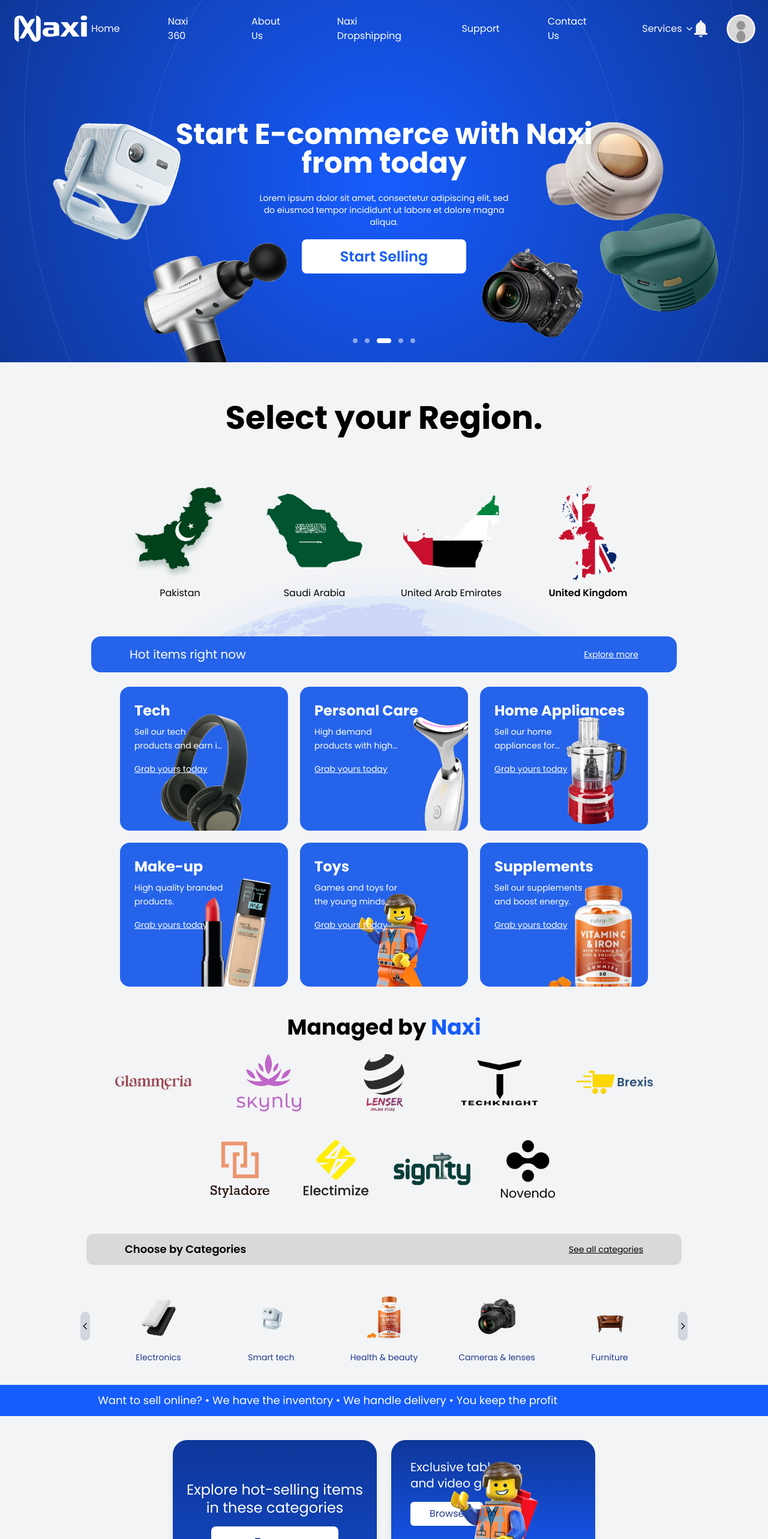
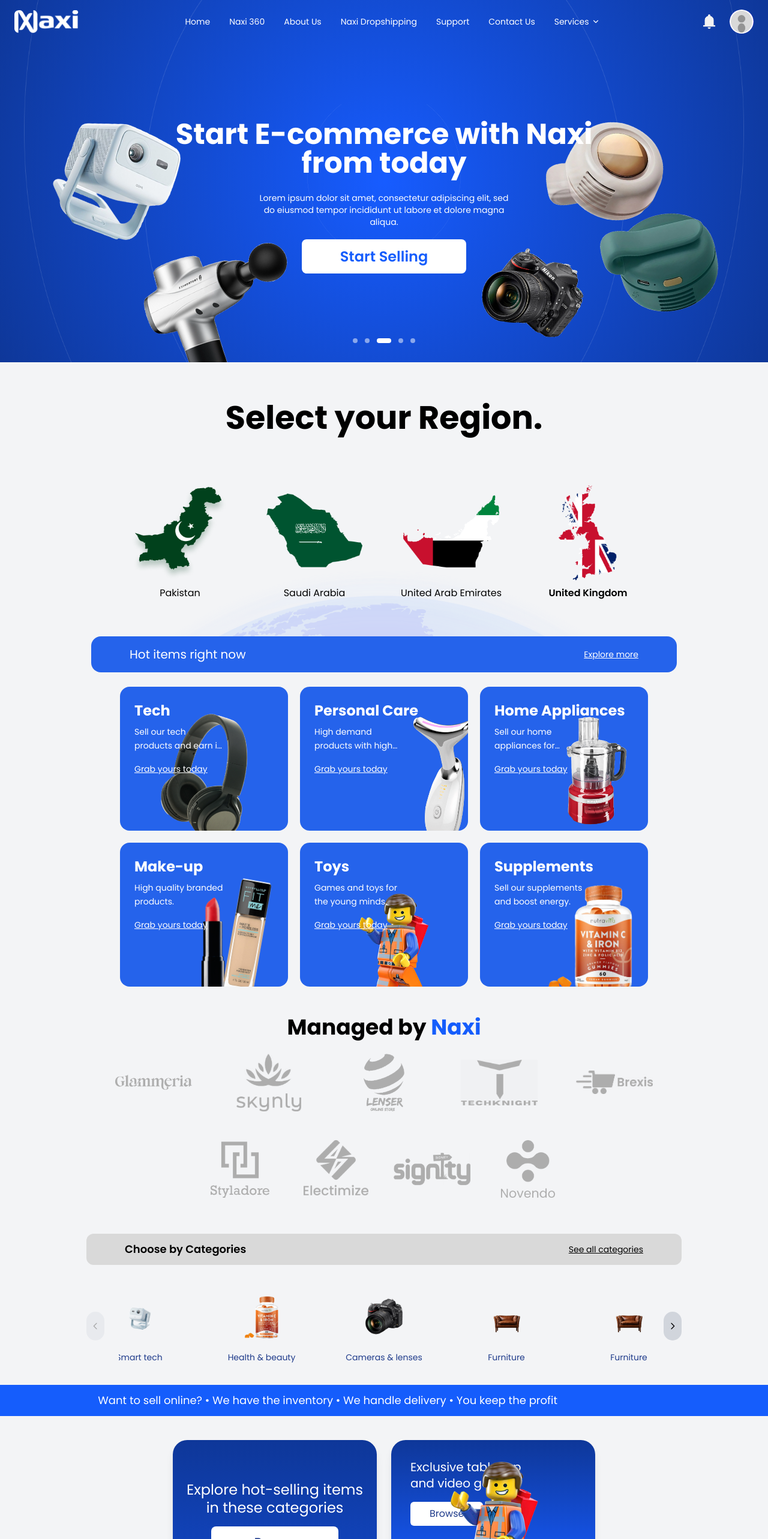
Before and after one commit to Huzaifa1111/uk-variation, a Next.js app: page / in a window 1280 px wide. Shown: the top 2566 px of the page at 60% size. Built offline with nearby package versions, Linux system fonts and the light colour scheme.

Commit message:
fix content in home page

```diff
--- a/components/Categories.jsx
+++ b/components/Categories.jsx
@@ -1,7 +1,9 @@
-import { categoriesData } from '../data'; // or './data' depending on your structure
+"use client";
+
+import { categoriesData } from '../data';
+import { useRef, useState, useEffect } from 'react';
 
 export default function Categories() {
-  // Destructure data from categoriesData
   const {
     styles,
     header,
@@ -10,6 +12,53 @@
     categoriesList,
     arrows
   } = categoriesData;
+
+  const scrollContainerRef = useRef(null);
+  const [canScrollLeft, setCanScrollLeft] = useState(false);
+  const [canScrollRight, setCanScrollRight] = useState(true);
+
+  // Check scroll position to enable/disable arrows
+  const checkScrollPosition = () => {
+    if (scrollContainerRef.current) {
+      const { scrollLeft, scrollWidth, clientWidth } = scrollContainerRef.current;
+      setCanScrollLeft(scrollLeft > 0);
+      setCanScrollRight(scrollLeft < scrollWidth - clientWidth - 10); // 10px tolerance
+    }
+  };
+
+  useEffect(() => {
+    checkScrollPosition();
+    window.addEventListener('resize', checkScrollPosition);
+    return () => window.removeEventListener('resize', checkScrollPosition);
+  }, []);
+
+  const scroll = (direction) => {
+    if (!scrollContainerRef.current) return;
+
+    const container = scrollContainerRef.current;
+    const itemWidth = container.children[0]?.offsetWidth || 120;
+    const scrollAmount = itemWidth * 3; // Scroll approximately 3 items at a time
+
+    container.scrollBy({
+      left: direction === 'right' ? scrollAmount : -scrollAmount,
+      behavior: 'smooth'
+    });
+
+    setTimeout(checkScrollPosition, 300);
+  };
+
+  // Update scroll position when scroll ends
+  useEffect(() => {
+    const container = scrollContainerRef.current;
+    if (!container) return;
+
+    const handleScroll = () => {
+      checkScrollPosition();
+    };
+
+    container.addEventListener('scroll', handleScroll);
+    return () => container.removeEventListener('scroll', handleScroll);
+  }, []);
 
   return (
     <section className={styles.sectionClass}>
@@ -23,8 +72,12 @@
 
       {/* Categories */}
       <div className={containerClass}>
-        {/* Left Arrow (Hidden on Mobile) */}
-        <button className={arrows.left.class}>
+        {/* Left Arrow */}
+        <button
+          className={`${arrows.left.class} ${!canScrollLeft ? 'opacity-30 cursor-not-allowed' : ''}`}
+          onClick={() => scroll('left')}
+          disabled={!canScrollLeft}
+        >
           <svg
             className={arrows.iconClass}
             fill="none"
@@ -35,12 +88,20 @@
           </svg>
         </button>
 
-        {/* Categories List */}
-        <div className={categoriesList.class}>
+        {/* Categories List - Removed scrollbar-hide and hover effects */}
+        <div
+          ref={scrollContainerRef}
+          className={`${categoriesList.class} overflow-x-auto`}
+          style={{
+            scrollBehavior: 'smooth',
+            WebkitOverflowScrolling: 'touch'
+          }}
+        >
+          <div className="flex space-x-4 md:space-x-6 min-w-max">
             {categories.map((category) => (
               <div
                 key={category.id}
-              className={categoriesList.itemClass}
+                className={`${categoriesList.itemClass} flex-shrink-0`}
               >
                 {/* Image */}
                 <img
@@ -55,9 +116,14 @@
               </div>
             ))}
           </div>
+        </div>
 
-        {/* Right Arrow (Hidden on Mobile) */}
-        <button className={arrows.right.class}>
+        {/* Right Arrow */}
+        <button
+          className={`${arrows.right.class} ${!canScrollRight ? 'opacity-30 cursor-not-allowed' : ''}`}
+          onClick={() => scroll('right')}
+          disabled={!canScrollRight}
+        >
           <svg
             className={arrows.iconClass}
             fill="none"
--- a/components/Header.jsx
+++ b/components/Header.jsx
@@ -54,7 +54,6 @@
       { href: "/naxi-dropshipping", label: "Naxi Dropshipping" },
       { href: "/support", label: "Support" },
       { href: "/contact", label: "Contact Us" },
-
     ]
   };
 
@@ -71,7 +70,7 @@
     isHomePage: pathname === "/",
     isProfilePage: pathname === "/profile" || pathname === "/profile/",
     isSupportPage: pathname === "/support" || pathname === "/support/",
-    isContactPage: pathname === "/contact" || pathname === "/contact/", // Added Contact Us page check
+    isContactPage: pathname === "/contact" || pathname === "/contact/",
   };
 
   const isAnyServicesPage = Object.values(pageChecks).slice(1, 6).some(Boolean);
@@ -145,15 +144,18 @@
     <>
       {/* Main Header */}
       {showMainHeader && (
-        <header className={`py-6 px-6 flex justify-between items-center fixed w-full z-50 transition-all duration-300 ${getHeaderBackground()}`}>
-          <img src="/my7.webp" alt="Naxi Logo" className="md:w-32 w-26 h-auto cursor-pointer" />
+        <header className={`py-4 px-6 flex justify-between items-center fixed w-full z-50 transition-all duration-300 ${getHeaderBackground()}`}>
+          {/* Logo */}
+          <img src="/my7.webp" alt="Naxi Logo" className="md:w-28 w-24 h-auto cursor-pointer flex-shrink-0" />
 
-          <nav className="hidden lg:flex space-x-20 items-center">
+          {/* Desktop Navigation */}
+          <nav className="hidden lg:flex items-center justify-center flex-1 max-w-4xl mx-8">
+            <div className="flex items-center justify-center space-x-8 2xl:space-x-12 flex-wrap">
               {navData.desktopNav.map((item, index) => (
                 <a
                   key={index}
                   href={item.href}
-                className={`text-white hover:underline ${
+                  className={`text-white hover:underline text-sm whitespace-nowrap ${
                     (item.href === "/support" && pageChecks.isSupportPage) ||
                     (item.href === "/contact" && pageChecks.isContactPage) ? "text-blue-300 underline" : ""
                   }`}
@@ -162,18 +164,21 @@
                 </a>
               ))}
 
+              {/* Services Dropdown */}
               <div className="relative">
                 <button
-                className={`flex items-center space-x-1 ${isAnyServicesPage ? "text-blue-300 underline" : "text-white"} hover:underline transition-colors`}
+                  className={`flex items-center space-x-1 text-sm whitespace-nowrap ${
+                    isAnyServicesPage ? "text-blue-300 underline" : "text-white"
+                  } hover:underline transition-colors`}
                   onMouseEnter={() => setServicesDropdownOpen(true)}
                   onMouseLeave={() => setServicesDropdownOpen(false)}
                 >
                   <span>Services</span>
-                <ChevronDown size={16} className={`transform transition-transform ${servicesDropdownOpen ? "rotate-180" : ""}`} />
+                  <ChevronDown size={14} className={`transform transition-transform ${servicesDropdownOpen ? "rotate-180" : ""}`} />
                 </button>
 
                 {servicesDropdownOpen && (
-                <div className="absolute top-full left-0 mt-2 w-64 bg-white rounded-lg shadow-lg py-2 z-50"
+                  <div className="absolute top-full left-0 mt-2 w-56 bg-white rounded-lg shadow-lg py-2 z-50"
                     onMouseEnter={() => setServicesDropdownOpen(true)}
                     onMouseLeave={() => setServicesDropdownOpen(false)}>
                     {navData.servicesItems.map((item, index) => (
@@ -182,11 +187,13 @@
                   </div>
                 )}
               </div>
+            </div>
           </nav>
 
-          <div className="hidden lg:flex items-center space-x-8">
-            <img src="/vector (10).png" alt="Notifications" className="w-6 h-7 cursor-pointer hover:opacity-80" />
-            <img src="/profile.png" alt="Profile" className="w-12 h-12 rounded-full cursor-pointer hover:opacity-80" />
+          {/* Right Icons */}
+          <div className="hidden lg:flex items-center space-x-6 flex-shrink-0">
+            <img src="/vector (10).png" alt="Notifications" className="w-5 h-6 cursor-pointer hover:opacity-80" />
+            <img src="/profile.png" alt="Profile" className="w-10 h-10 rounded-full cursor-pointer hover:opacity-80" />
           </div>
 
           <div className="lg:hidden"></div>
--- a/components/ManagedBy.jsx
+++ b/components/ManagedBy.jsx
@@ -1,7 +1,10 @@
-import { managedByData } from '../data'; // or './data' depending on your structure
+"use client"
+import React from 'react';
+
+import { managedByData } from '../data';
+import { useState } from 'react';
 
 export default function ManagedBy() {
-  // Destructure data from managedByData
   const {
     styles,
     heading,
@@ -10,6 +13,8 @@
     mobile,
     hoverEffects
   } = managedByData;
+
+  const [hoveredImage, setHoveredImage] = useState(null);
 
   return (
     <section className={styles.sectionClass}>
@@ -27,10 +32,12 @@
             <a
               key={image.id}
               href={image.url}
-              className={hoverEffects}
+              className={`${hoverEffects} relative`}
+              onMouseEnter={() => setHoveredImage(image.id)}
+              onMouseLeave={() => setHoveredImage(null)}
             >
               <img
-                src={image.src}
+                src={hoveredImage === image.id && image.coloredSrc ? image.coloredSrc : image.src}
                 alt={`Partner ${image.id}`}
                 className={desktop.firstRow.imageClass}
               />
@@ -43,10 +50,12 @@
             <a
               key={image.id}
               href={image.url}
-              className={hoverEffects}
+              className={`${hoverEffects} relative`}
+              onMouseEnter={() => setHoveredImage(image.id)}
+              onMouseLeave={() => setHoveredImage(null)}
             >
               <img
-                src={image.src}
+                src={hoveredImage === image.id && image.coloredSrc ? image.coloredSrc : image.src}
                 alt={`Partner ${image.id}`}
                 className={desktop.secondRow.imageClass}
               />
@@ -63,10 +72,12 @@
             <a
               key={image.id}
               href={image.url}
-              className={hoverEffects}
+              className={`${hoverEffects} relative`}
+              onMouseEnter={() => setHoveredImage(image.id)}
+              onMouseLeave={() => setHoveredImage(null)}
             >
               <img
-                src={image.src}
+                src={hoveredImage === image.id && image.coloredSrc ? image.coloredSrc : image.src}
                 alt={`Partner ${image.id}`}
                 className={mobile.firstRow.imageClass}
               />
@@ -79,10 +90,12 @@
             <a
               key={image.id}
               href={image.url}
-              className={hoverEffects}
+              className={`${hoverEffects} relative`}
+              onMouseEnter={() => setHoveredImage(image.id)}
+              onMouseLeave={() => setHoveredImage(null)}
             >
               <img
-                src={image.src}
+                src={hoveredImage === image.id && image.coloredSrc ? image.coloredSrc : image.src}
                 alt={`Partner ${image.id}`}
                 className={mobile.secondRow.imageClass}
               />
--- a/components/products/OurProcess.jsx
+++ b/components/products/OurProcess.jsx
@@ -1,6 +1,7 @@
 "use client";
 
 import Image from "next/image";
+import imgv1  from "../../public/Vector (10).png"
 
 export default function OurProcess() {
   const steps = [
--- a/data.js
+++ b/data.js
@@ -429,17 +429,62 @@
     part2Class: "text-blue-600"
   },
 
-  // Partner brand images and URLs
+  // Partner brand images and URLs - add colored versions
   partnerBrands: [
-    { id: 1, src: "/Glammeria Color.png", url: "#" },
-    { id: 2, src: "/Skynly Color.png", url: "#" },
-    { id: 3, src: "/Lenser Color.png", url: "#" },
-    { id: 5, src: "/Techknigh Color.png", url: "#" },
-    { id: 6, src: "/Brexis Color.png", url: "#" },
-    { id: 7, src: "/stylodore Color.png", url: "#" },
-    { id: 8, src: "/Electimize Color.png", url: "#" },
-    { id: 9, src: "/Signity Color.png", url: "#" },
-    { id: 4, src: "/Novendo Color.png", url: "#" },
+    {
+      id: 1,
+      src: "/Glammeria Mono.png",
+      coloredSrc: "/Glammeria Color.png", // Add colored version
+      url: "#"
+    },
+    {
+      id: 2,
+      src: "/Skynly Mono.png",
+      coloredSrc: "/Skynly Color.png",
+      url: "#"
+    },
+    {
+      id: 3,
+      src: "/Lenser Mono.png",
+      coloredSrc: "/Lenser Color.png",
+      url: "#"
+    },
+    {
+      id: 5,
+      src: "/Techknigh Mono.png",
+      coloredSrc: "/Techknigh Color.png",
+      url: "#"
+    },
+    {
+      id: 6,
+      src: "/Brexis Mono.png",
+      coloredSrc: "/Brexis Color.png",
+      url: "#"
+    },
+    {
+      id: 7,
+      src: "/stylodore Mono.png",
+      coloredSrc: "/stylodore Color.png",
+      url: "#"
+    },
+    {
+      id: 8,
+      src: "/Electimize Mono.png",
+      coloredSrc: "/Electimize Color.png",
+      url: "#"
+    },
+    {
+      id: 9,
+      src: "/Signity Mono.png",
+      coloredSrc: "/Signity Color.png",
+      url: "#"
+    },
+    {
+      id: 4,
+      src: "/Novendo Mono.png",
+      coloredSrc: "/Novendo Color.png",
+      url: "#"
+    },
   ],
 
   // Desktop layout configuration
@@ -473,7 +518,7 @@
   },
 
   // Enhanced hover effects with color transformations
-  hoverEffects: "transition-all duration-300 hover:scale-110 hover:brightness-110 hover:saturate-150 hover:contrast-125 hover:drop-shadow-lg"
+  hoverEffects: "transition-all duration-300 hover:scale-110"
 };
 
 // Categories section data
@@ -526,6 +571,20 @@
     },
     {
       id: 5,
+      title: 'Furniture',
+      img: '/sofa.png',
+      imageClass: "mx-auto mb-1 sm:mb-2 w-12 h-12 sm:w-30 sm:h-24 object-contain bg-[#D9D9D9] rounded-xl md:bg-transparent",
+      titleClass: "hidden sm:block text-[10px] sm:text-sm text-naxi-blue font-medium"
+    },
+     {
+      id: 6,
+      title: 'Furniture',
+      img: '/sofa.png',
+      imageClass: "mx-auto mb-1 sm:mb-2 w-12 h-12 sm:w-30 sm:h-24 object-contain bg-[#D9D9D9] rounded-xl md:bg-transparent",
+      titleClass: "hidden sm:block text-[10px] sm:text-sm text-naxi-blue font-medium"
+    },
+     {
+      id: 7,
       title: 'Furniture',
       img: '/sofa.png',
       imageClass: "mx-auto mb-1 sm:mb-2 w-12 h-12 sm:w-30 sm:h-24 object-contain bg-[#D9D9D9] rounded-xl md:bg-transparent",
```
Also changed, not shown: components/pricing/MainSection.jsx (+6 -6 lines). Lines whose indentation alone changed are shown as unchanged.
